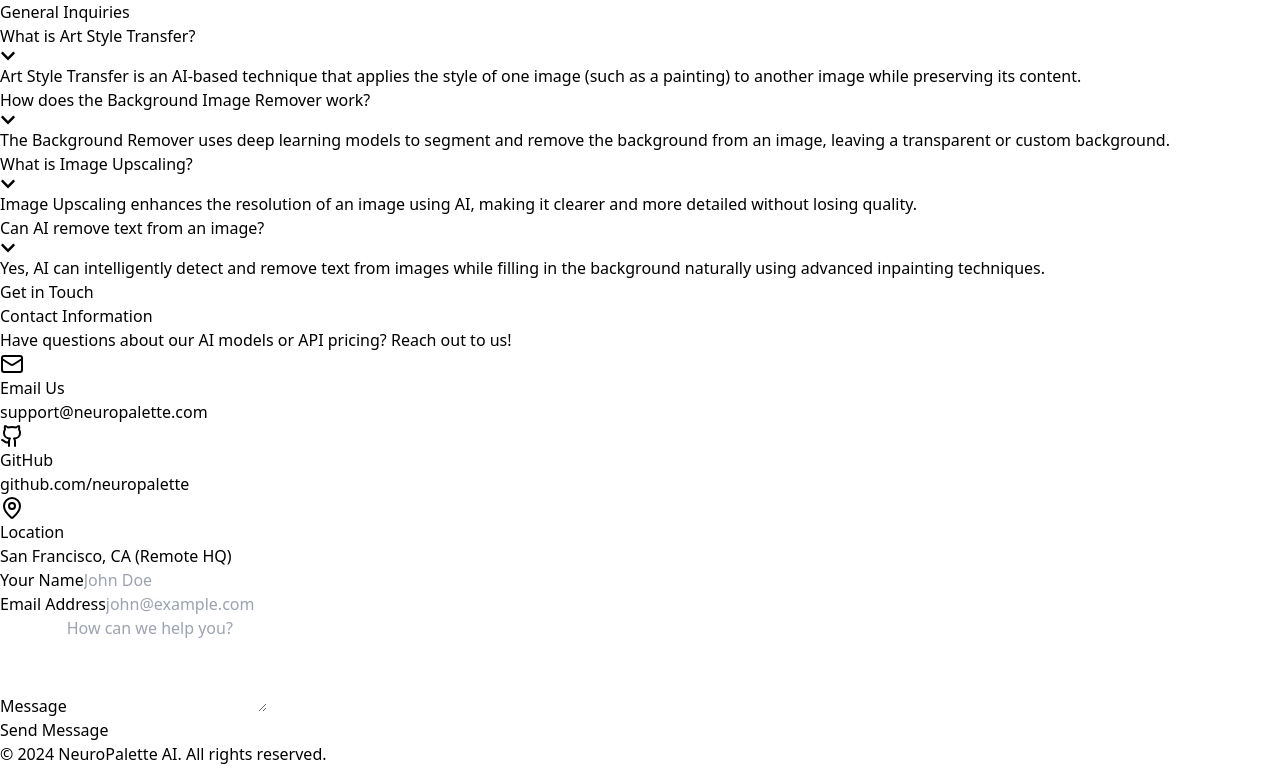
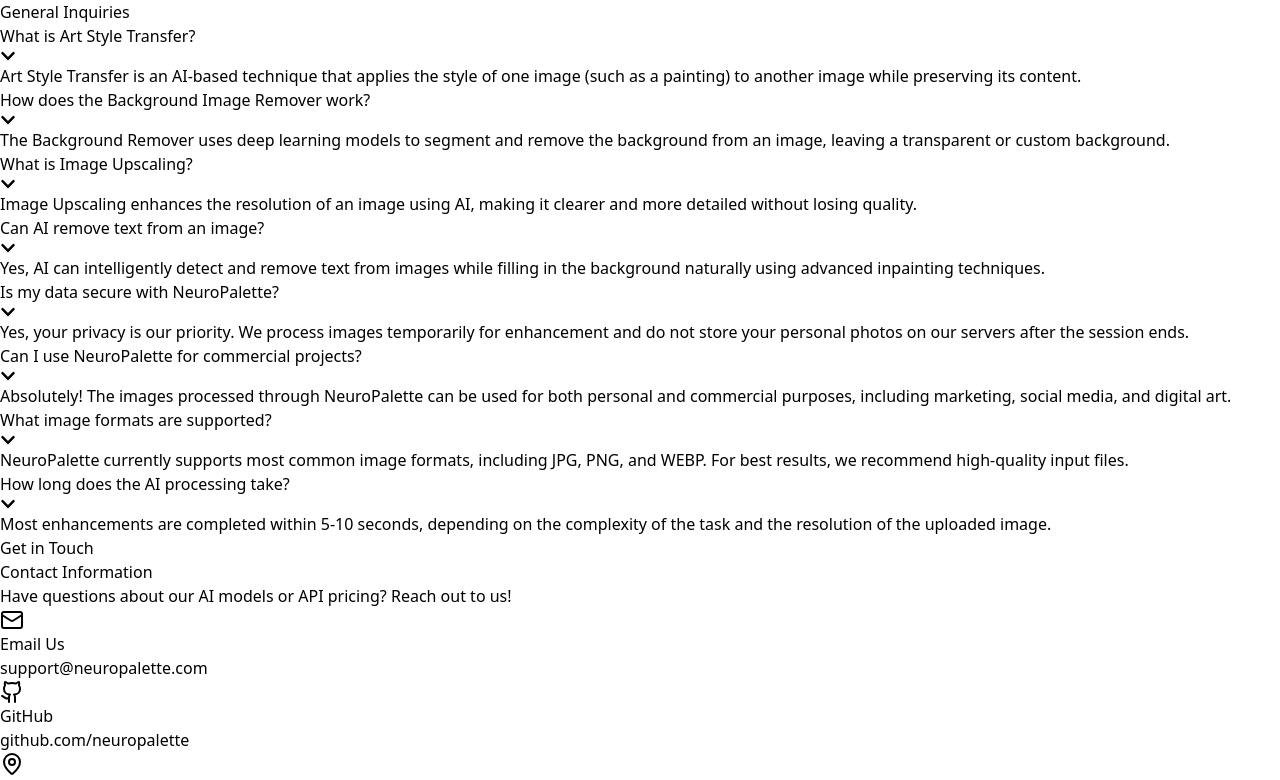
Before and after one commit to jashwanthreddy21/ImageStyler, a React (Vite) app in the folder frontend/: page / in a window 1280 px wide. Shown: the part 1097-1877 px from the top of the page. Built offline with nearby package versions, Linux system fonts and the light colour scheme.

Commit message:
Expand FAQ section with more inquiries

```diff
--- a/frontend/src/Components/Home.jsx
+++ b/frontend/src/Components/Home.jsx
@@ -27,6 +27,26 @@ const faqs = [
     question: "Can AI remove text from an image?",
     answer:
       "Yes, AI can intelligently detect and remove text from images while filling in the background naturally using advanced inpainting techniques.",
+  },
+  {
+    question: "Is my data secure with NeuroPalette?",
+    answer:
+      "Yes, your privacy is our priority. We process images temporarily for enhancement and do not store your personal photos on our servers after the session ends.",
+  },
+  {
+    question: "Can I use NeuroPalette for commercial projects?",
+    answer:
+      "Absolutely! The images processed through NeuroPalette can be used for both personal and commercial purposes, including marketing, social media, and digital art.",
+  },
+  {
+    question: "What image formats are supported?",
+    answer:
+      "NeuroPalette currently supports most common image formats, including JPG, PNG, and WEBP. For best results, we recommend high-quality input files.",
+  },
+  {
+    question: "How long does the AI processing take?",
+    answer:
+      "Most enhancements are completed within 5-10 seconds, depending on the complexity of the task and the resolution of the uploaded image.",
   },
 ];
 
```
